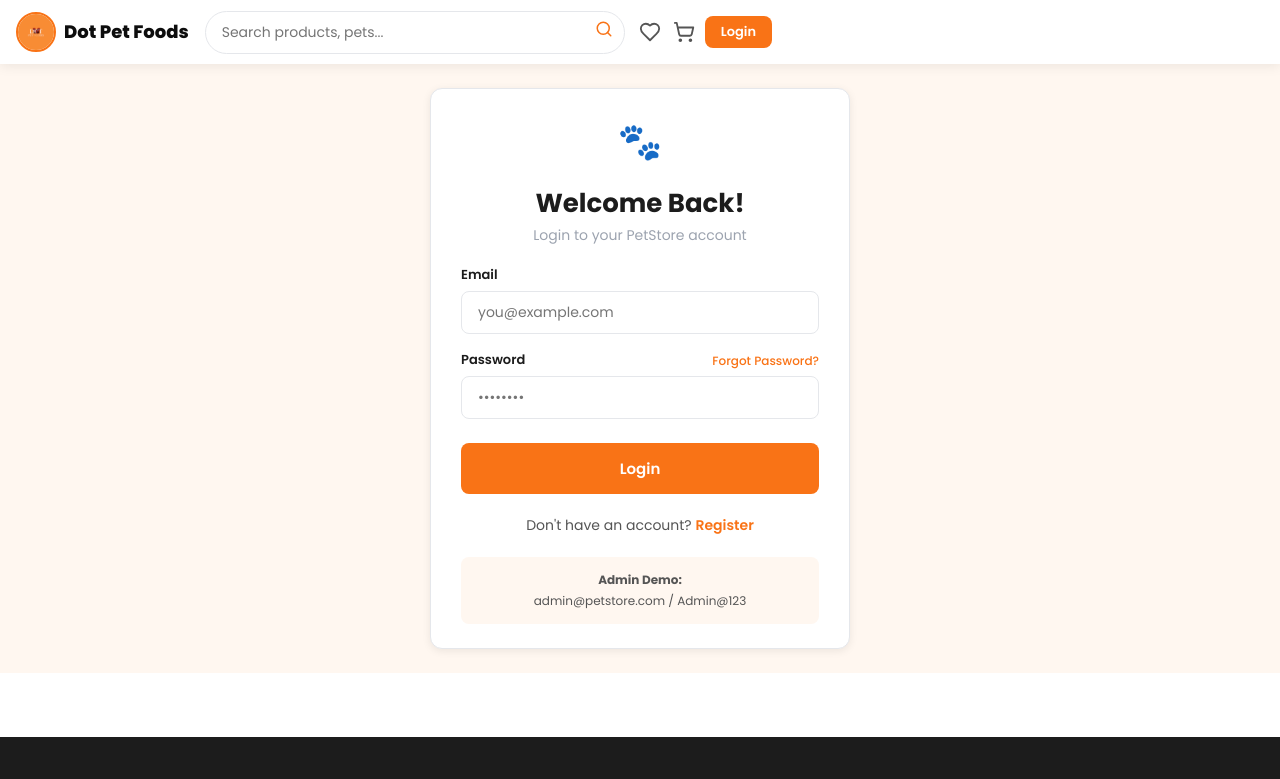
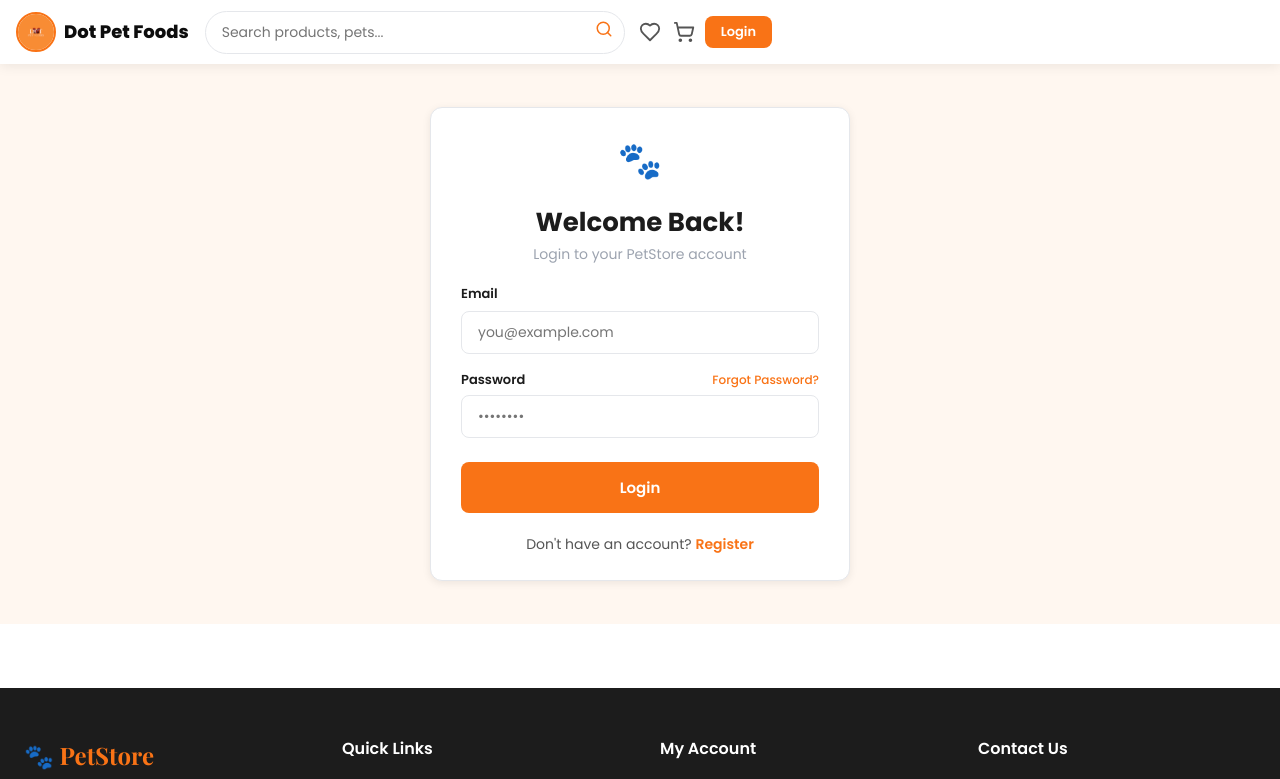
Before and after one commit to SUBAGOVINTHAN/pet, a React (Vite) app in the folder Zen/petstore/frontend/: page /login in a window 1280 px wide. Shown: the top 779 px of the page. Built offline with nearby package versions, Linux system fonts and the light colour scheme; what country-state-city would draw is missing.

Commit message:
fix: login remove admin

```diff
--- a/Zen/petstore/frontend/src/pages/Login.jsx
+++ b/Zen/petstore/frontend/src/pages/Login.jsx
@@ -164,13 +164,13 @@ if (res.data.user.role === 'admin') {
               <Link to="/register" style={{ color: '#F97316', fontWeight: 600 }}>Register</Link>
             </p>
 
-            <div style={{
+            {/* <div style={{
               marginTop: 20, padding: 12, background: '#FFF7F0',
               borderRadius: 8, fontSize: 12, color: '#555', textAlign: 'center', lineHeight: 1.8
             }}>
               <strong>Admin Demo:</strong><br />
               admin@petstore.com / Admin@123
-            </div>
+            </div> */}
           </>
         )}
 
```
